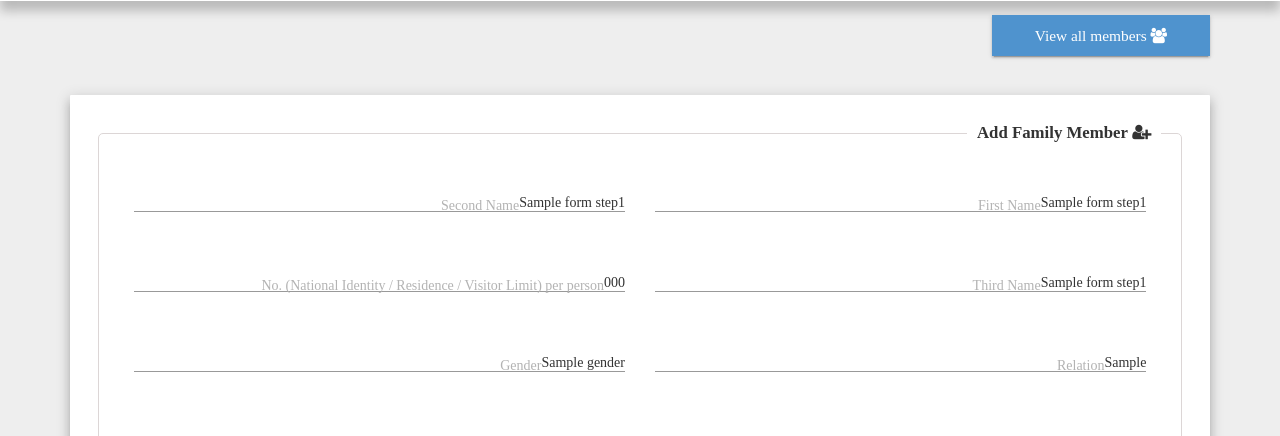
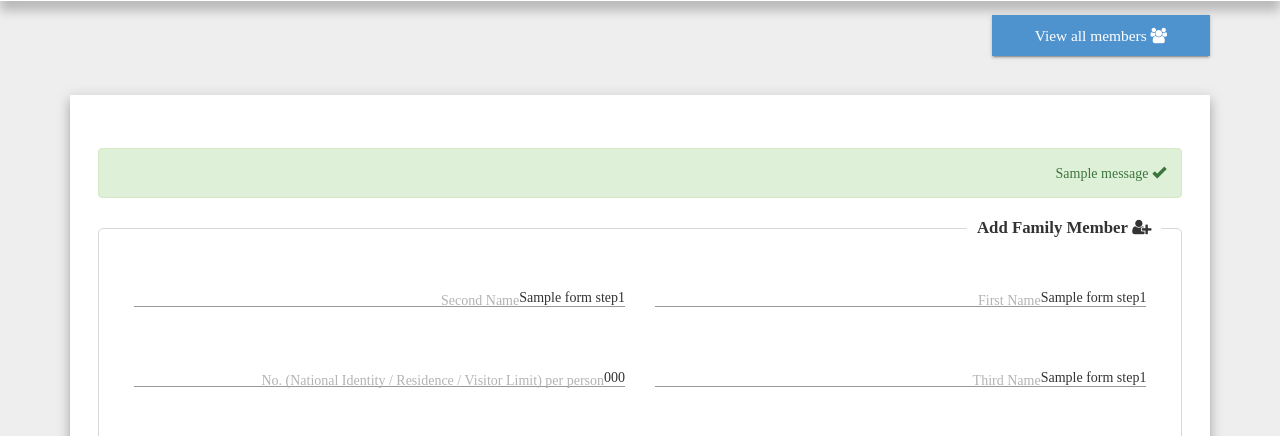
Before and after one commit to mohammedgad0/f_survey, a Django app: template survey/templates/family-member-form-step1.html in a window 1280 px wide. Shown: the part 371-807 px from the top of the page. Run offline with Django 3.2, Linux system fonts and the light colour scheme; the template is opened without the code that fills it: most values are stand-ins (such as "Sample title", 1, 10 or a date in 2020); one stand-in notice (Sample message) is shown; some libraries are stand-ins or nearby versions; some web fonts are replaced.

Commit message:
error rules

```diff
--- a/survey/templates/family-member-form-step1.html
+++ b/survey/templates/family-member-form-step1.html
@@ -13,6 +13,22 @@
         <button type='submit' onclick="location.href='/family/2'"  class="button"><span><i class="fa fas fa-users"></i> {{ _('View all members') }}</span></button>
 
       <div class="container-form">
+      {% if messages %}
+<div class="messages">
+<ul class="messages">
+{% for message in messages %}
+<div  {% if message.tags == 'error' %} class="alert alert-danger" {% else %} class="alert alert-{{ message.tags }}" {% endif %}>
+{% if message.tags == 'error' %}
+<span class="glyphicon glyphicon-exclamation-sign"></span>
+{% else %}
+<span class="glyphicon glyphicon-ok"></span>
+{% endif %}
+{{ message }}
+</div>
+{% endfor %}
+</ul>
+</div>
+{% endif %}
         {% if form_step1.errors %}
           {% for field in form_step1 %}
               {% for error in field.errors %}
```
Also changed, not shown: survey/views.py (+13 -9 lines).
